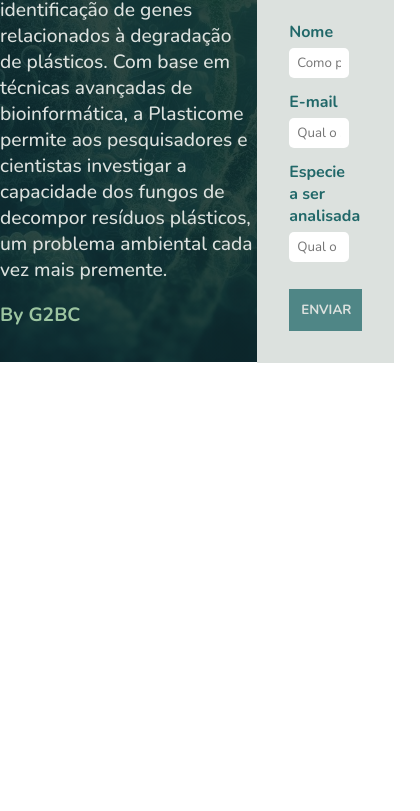
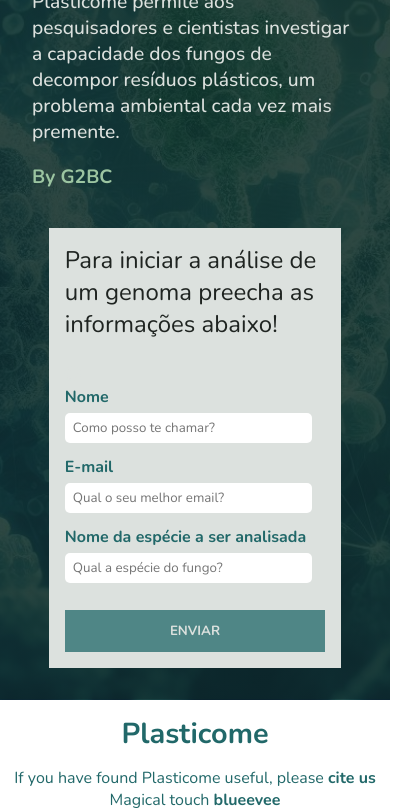
Before and after one commit to wilyJ80/plasticome-frontend, a plain HTML site: page index.html in a window 390 px wide. Shown: the part 355-1166 px from the top of the page, 420 px wide, since content can reach past the window. Before the commit the page ends 844 px from the top, so only its background shows below. Drawn offline with nearby package versions, Linux system fonts and the light colour scheme.

Commit message:
feat: add footer

```diff
--- a/css/style.css
+++ b/css/style.css
@@ -99,3 +99,48 @@
 .btn:hover{
     opacity: 1;
 }
+
+#footer {
+    text-align: center;
+    display: flex;
+    color: var(--primary);
+    flex-direction: column;
+    justify-content: center;
+}
+
+#footer h3 {
+    font-size: 1.8em;
+    margin: .5em;
+}
+
+#footer h3 {
+    font-size: 1.8em;
+    margin: .5em;
+}
+
+#footer span {
+    font-weight: bolder;
+}
+
+
+/* Mobile */
+@media (max-width: 450px){
+    #main-description{
+        flex-direction: column;
+        height: auto;
+    }
+
+    #inform{
+        padding: 2em;
+    }
+
+    #inform h2{
+        margin-bottom: .5em;
+    }
+
+    #analyze-form {
+        max-width: 75%;
+        margin-bottom: 2em;
+        padding: 1em;
+    }
+}
--- a/index.html
+++ b/index.html
@@ -27,6 +27,7 @@
     </div>
     <div id="analyze-form">
         <p>Para iniciar a análise de um genoma preecha as informações abaixo!</p>
+        <i class="bi bi-github"></i>
         <form action="analyze" method="post">
             <div class="form-group">
                 <label for="name">Nome</label>
@@ -37,12 +38,17 @@
                 <input type="email" name="user_email" placeholder="Qual o seu melhor email?" id="">
             </div>
             <div class="form-group">
-                <label for="fungi">Especie a ser analisada</label>
-                <input type="text" name="fungi_id" placeholder="Qual o nome da especie do fungo que deseja analisar?" id="">
+                <label for="fungi">Nome da espécie a ser analisada</label>
+                <input type="text" name="fungi_id" placeholder="Qual a espécie do fungo?" id="">
             </div>
             <input class="btn" type="button" value="Enviar">
         </form>
     </div>
 </header>
+<footer id="footer">
+    <h3>Plasticome</h3>
+    <p>If you have found Plasticome useful, please <span>cite us</span> </p>
+    <p>Magical touch <span>blueevee</span></p>
+</footer>
 </body>
 </html>
```
Also changed, not shown: README.MD (added).
